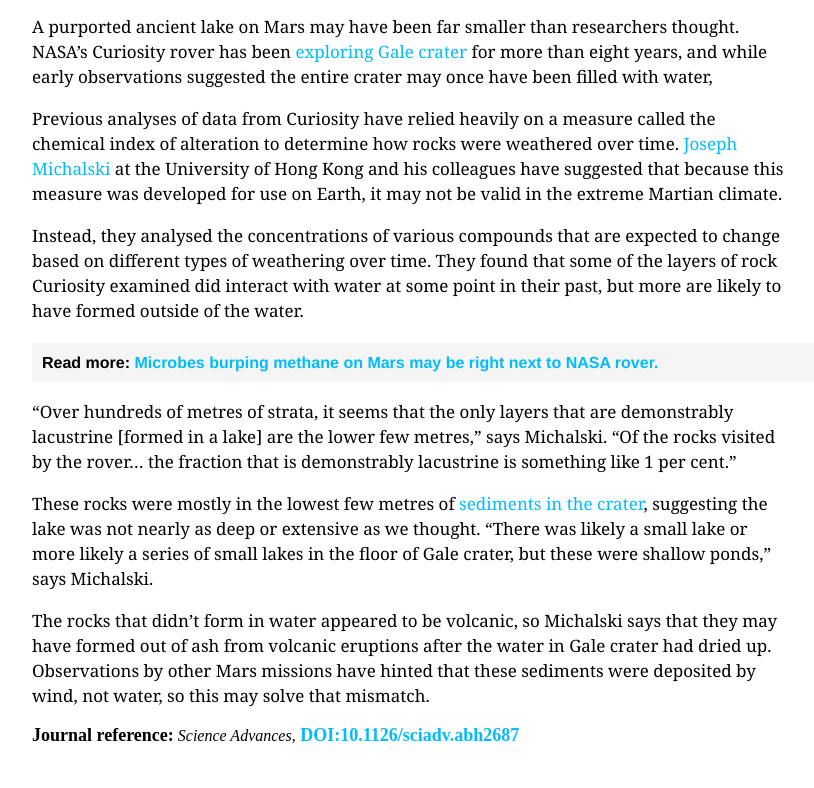
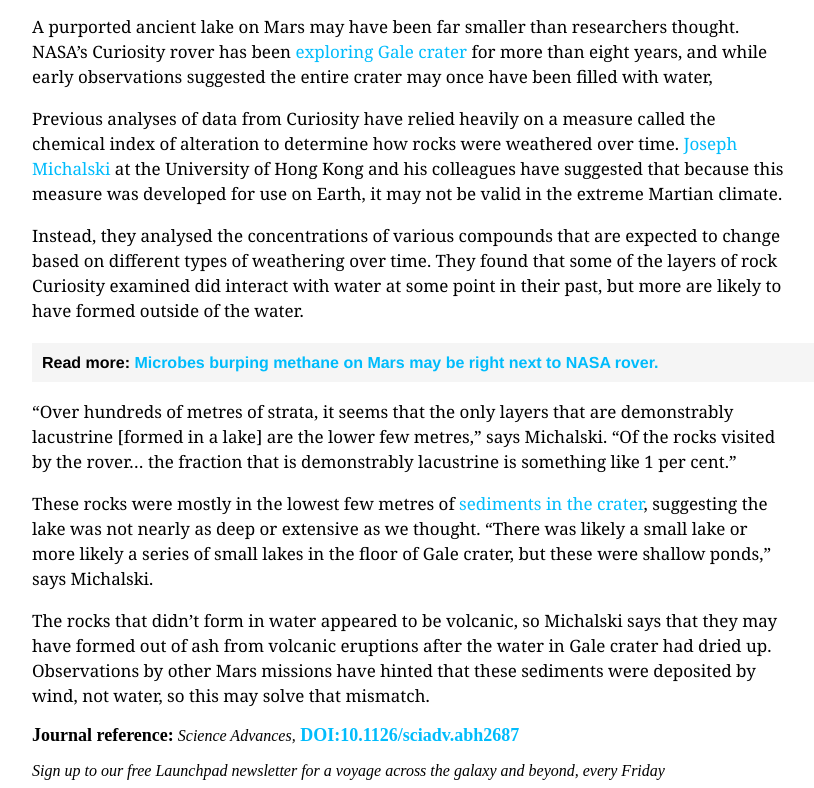
Before and after one commit to multicolouredcircle33/newscientist-clone, a plain HTML site: page index.html in a window 1280 px wide. Shown: the part 939-1727 px from the top of the page, without its empty margins (36-850 px from the left). Before the commit the page ends 1701 px from the top, so only its background shows below. Drawn offline with Linux system fonts and the light colour scheme.

Commit message:
Add a new line

```diff
--- a/index.html
+++ b/index.html
@@ -68,6 +68,8 @@
 
 <p class="p1">The rocks that didn’t form in water appeared to be volcanic, so Michalski says that they may have formed out of ash from volcanic eruptions after the water in Gale crater had dried up. Observations by other Mars missions have hinted that these sediments were deposited by wind, not water, so this may solve that mismatch.</p>
 <p><ins class="bold">Journal reference:</ins> <i>Science Advances,</i><a class="exp" href="https://www.science.org/doi/10.1126/sciadv.abh2687"><ins class="bold"> DOI:10.1126/sciadv.abh2687</ins></a> </p>
+
+<section><em class="sign">Sign up to our free <a class="launchpad" href="https://www.newscientist.com/sign-up/launchpad/">Launchpad</a> newsletter for a voyage across the galaxy and beyond, every Friday</em></section>
 </section>
 </body>
 </html>
```
